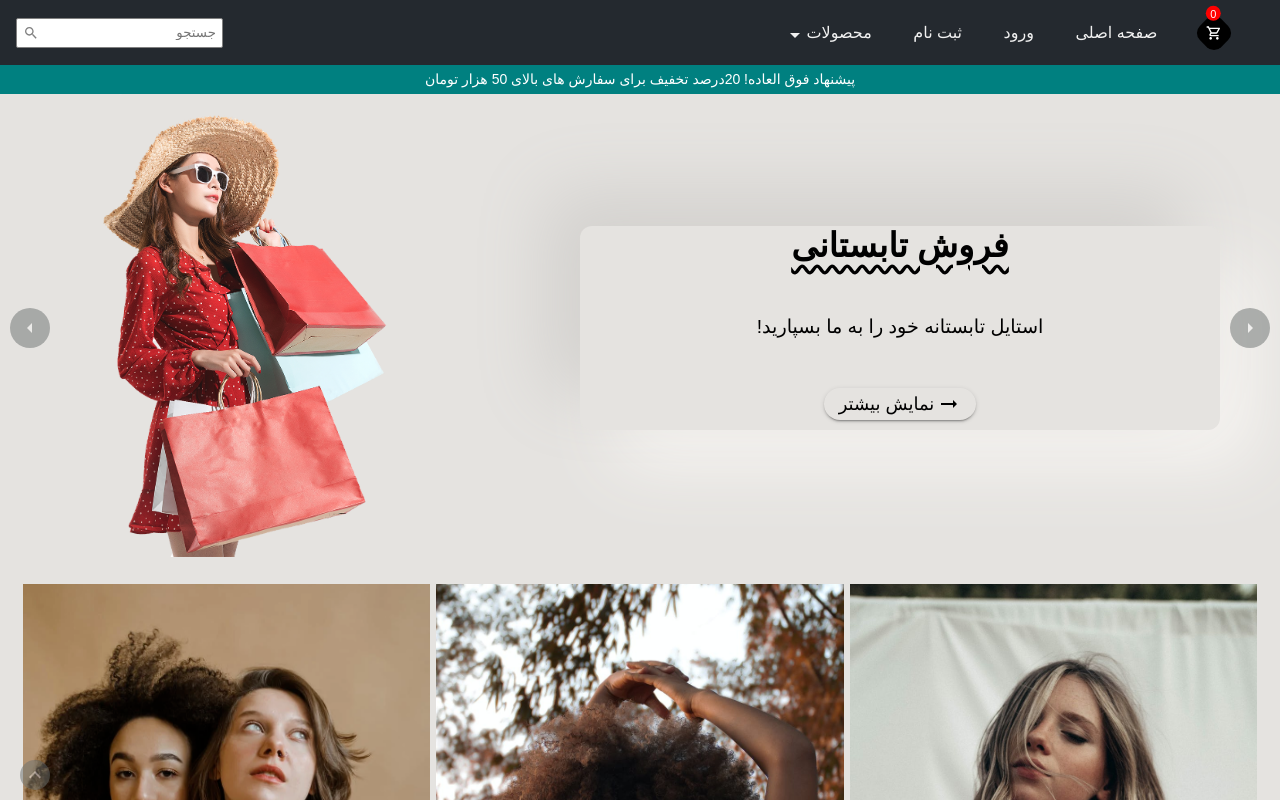
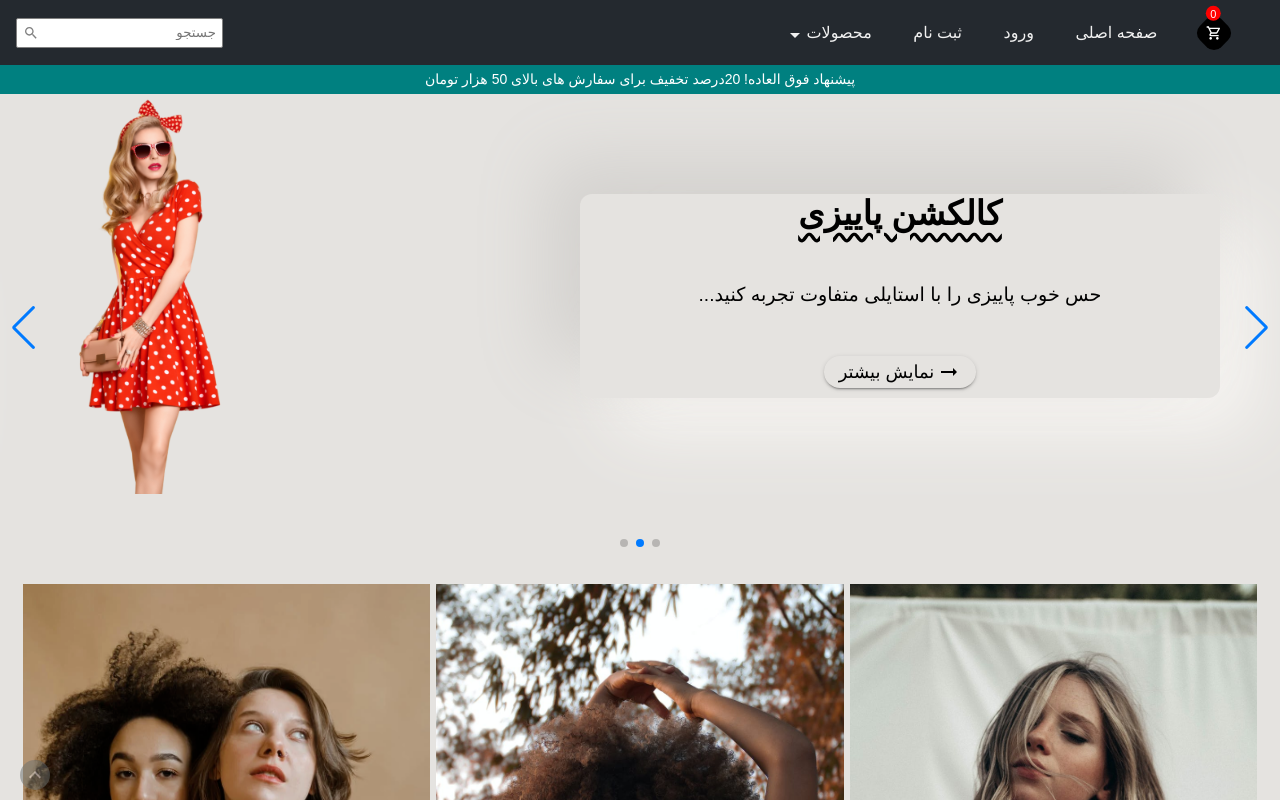
Before and after one commit to amin-qanbari/React-Shopping-Site-UI-Design-Redux-main, a React (Create React App) app: page / in a window 1280 px wide. Shown: the top 800 px of the page. Built offline with nearby package versions, Linux system fonts and the light colour scheme.

Commit message:
add swiper to this component

```diff
--- a/src/components/Slider.js
+++ b/src/components/Slider.js
@@ -13,7 +13,16 @@ import { useState } from "react";
 
 //data
 import { sliderItems } from "../data";
+
+//react-router-dom Link
 import { Link } from "react-router-dom";
+
+//swiper
+import { Swiper, SwiperSlide } from "swiper/react";
+import { Autoplay, Pagination, Navigation } from "swiper";
+import "swiper/css";
+import "swiper/css/pagination";
+import "swiper/css/navigation";
 
 const Container = styled.div`
   width: 100%;
@@ -75,10 +84,6 @@ const Slide = styled.div`
   height: 100%;
 `;
 const ImgContainer = styled.div`
-  /* background-color: red; */
-
-  /* height: 400px; */
-  /* flex: 1; */
   @media (max-width: 576px) {
     width: 43%;
   }
@@ -211,12 +216,26 @@ const Slider = () => {
   const [slideIndex, setSlideIndex] = useState(0);
 
   return (
+    <Swiper
+      spaceBetween={30}
+      centeredSlides={true}
+      autoplay={{
+        delay: 5000,
+        disableOnInteraction: false,
+      }}
+      pagination={{
+        clickable: true,
+      }}
+      navigation={true}
+      modules={[Autoplay, Pagination, Navigation]}
+    >
       <Container>
         <Arrow direction="left" onClick={() => handleClick("left")}>
           <ArrowLeftOutlined />
         </Arrow>
         <Wrapper slideIndex={slideIndex}>
           {sliderItems.map((item) => (
+            <SwiperSlide key={item.id}>
               <Slide bg={item.bg} key={item.id}>
                 <ImgContainer>
                   <Image src={item.img} />
@@ -240,12 +259,14 @@ const Slider = () => {
                   </Linked>
                 </InfoContainer>
               </Slide>
+            </SwiperSlide>
           ))}
         </Wrapper>
         <Arrow direction="right" onClick={() => handleClick("right")}>
           <ArrowRightOutlined />
         </Arrow>
       </Container>
+    </Swiper>
   );
 };
 
```
Lines whose indentation alone changed are shown as unchanged.
